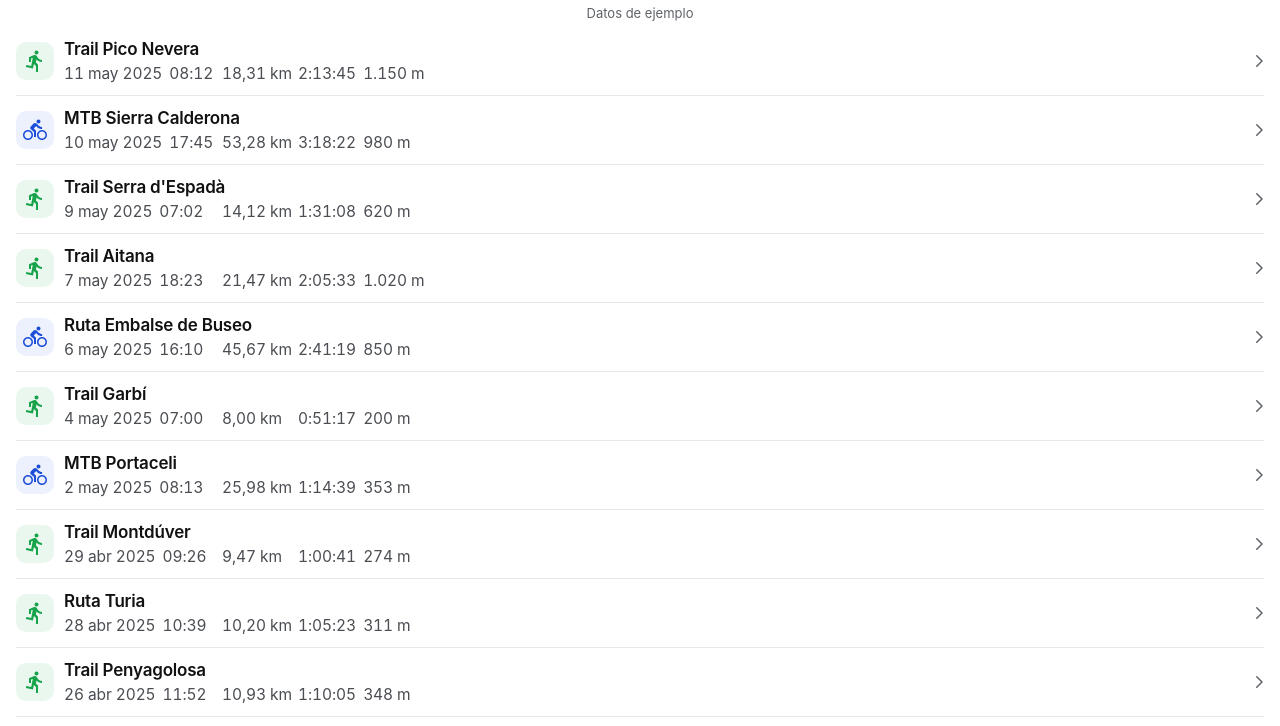
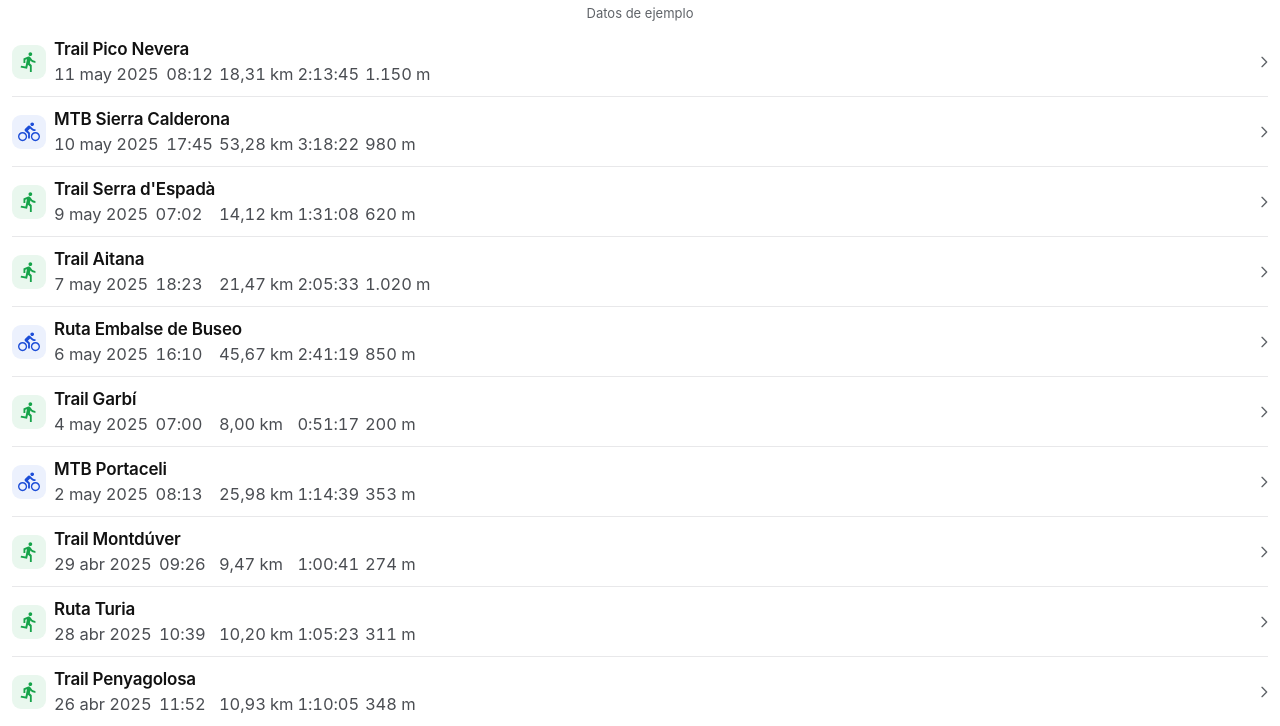
Before and after one commit to tonihighmountains/garmin-app, a plain HTML site: page index.html in a window 1280 px wide. Both pictures are taken after a click on the button "Probar con datos de ejemplo". Shown: the part 53-779 px from the top of the page. Drawn offline with nearby package versions, Linux system fonts and the light colour scheme.

Commit message:
Add files via upload

```diff
--- a/index.html
+++ b/index.html
@@ -39,19 +39,20 @@ input,textarea,select{font:inherit;color:inherit}
 .sub{padding:0 20px 6px;font-size:13px;color:var(--muted);text-align:center;min-height:18px}
 
 /* lista */
-.list{padding:0 16px calc(var(--sb) + 24px)}
-.row{display:grid;grid-template-columns:38px 1fr 14px;gap:10px;align-items:center;padding:12px 0;border-bottom:1px solid var(--line);width:100%;text-align:left}
+.list{padding:0 12px calc(var(--sb) + 24px)}
+.row{display:grid;grid-template-columns:34px 1fr 12px;gap:8px;align-items:center;padding:12px 0;border-bottom:1px solid var(--line);width:100%;text-align:left}
 .row:active{background:#fafafa}
-.tile{width:38px;height:38px;border-radius:10px;display:flex;align-items:center;justify-content:center}
-.tile svg{width:24px;height:24px}
+.tile{width:34px;height:34px;border-radius:9px;display:flex;align-items:center;justify-content:center}
+.tile svg{width:22px;height:22px}
 .t-run{background:var(--runbg);color:var(--run)} .t-bike{background:var(--bikebg);color:var(--bike)} .t-other{background:var(--otherbg);color:var(--other)}
 .rname{font-size:17px;font-weight:600;margin:0 0 5px;white-space:nowrap;overflow:hidden;text-overflow:ellipsis;letter-spacing:-.2px}
-.rmeta{display:grid;grid-template-columns:10.2em 4.9em 4.2em auto;overflow:hidden;font-size:min(3.1vw,15.5px);color:#4a4d52;white-space:nowrap;font-variant-numeric:tabular-nums;letter-spacing:-.1px}
+.rmeta{display:grid;grid-template-columns:10em 4.75em 4.1em auto;overflow:hidden;font-size:min(3.4vw,16.5px);color:#4a4d52;white-space:nowrap;font-variant-numeric:tabular-nums;letter-spacing:-.1px}
 .rmeta span{overflow:hidden}
 .rmeta i{font-style:normal}
 .rmeta i.tm{margin-left:.45em}
-@media (max-width:370px){.rmeta i.tm{display:none}.rmeta{grid-template-columns:6.8em 4.9em 4.2em auto}}
-.chev{color:#5f6368;width:18px;height:18px}
+@media (max-width:380px){.rmeta{font-size:3.28vw}}
+@media (max-width:370px){.rmeta i.tm{display:none}.rmeta{grid-template-columns:6.7em 4.75em 4.1em auto}}
+.chev{color:#5f6368;width:16px;height:16px}
 .pend{display:inline-block;width:7px;height:7px;border-radius:50%;background:#f59e0b;margin-left:6px;vertical-align:middle}
 .empty{padding:60px 24px;text-align:center;color:var(--muted)}
 #sentinel{height:40px}
```
